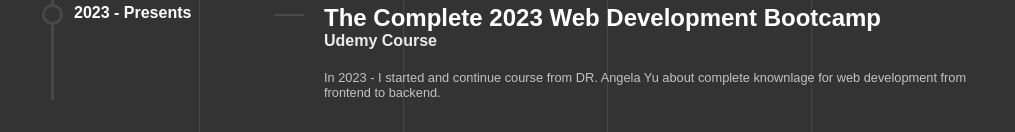
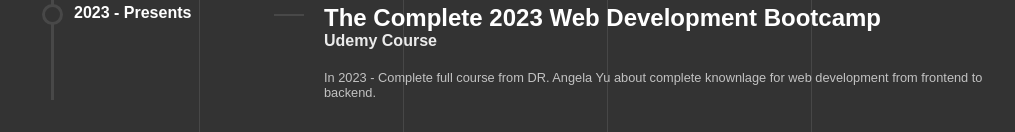
Before and after one commit to Malzagic/portfolio, a React (Create React App) app: page /resume in a window 1280 px wide. Shown: the part 1616-1748 px from the top of the page, without its empty margins (265-1280 px from the left). Built offline with nearby package versions, Linux system fonts and the light colour scheme.

Commit message:
change resume and url to sever api

```diff
--- a/src/components/pages/Contact.jsx
+++ b/src/components/pages/Contact.jsx
@@ -32,7 +32,7 @@ const Contact = () => {
 
 
     try {
-      const url = 'https://www.pmdev.ovh/contact';
+      const url = 'https://www.pmdev.ovh/api/contact';
       const options = {
         headers: {
           "Content-Type": "application/json"
--- a/src/components/pages/Portfolio.jsx
+++ b/src/components/pages/Portfolio.jsx
@@ -31,7 +31,7 @@ const Portfolio = () => {
   // FETCHING DATA FROM SERVER
   const fetchData = async () => {
     try {
-      const url = `https://www.pmdev.ovh/portfolio`;
+      const url = `https://www.pmdev.ovh/api/portfolio`;
       const response = await axios.get(url);
       const data = response.data;
 
--- a/src/components/pages/Resume.jsx
+++ b/src/components/pages/Resume.jsx
@@ -168,7 +168,7 @@ const Resume = () => {
               <h5 className="resume-details-title">The Complete 2023 Web Development Bootcamp</h5>
               <h6 className="resume-details-link"><Link to={`https://www.udemy.com/course/the-complete-web-development-bootcamp/`} target="_blank">Udemy Course</Link></h6>
               <p>
-                In 2023 - I started and continue course from DR. Angela Yu about complete knownlage for web development from frontend to backend.
+                In 2023 - Complete full course from DR. Angela Yu about complete knownlage for web development from frontend to backend.
               </p>
             </div>
           </div>
```
